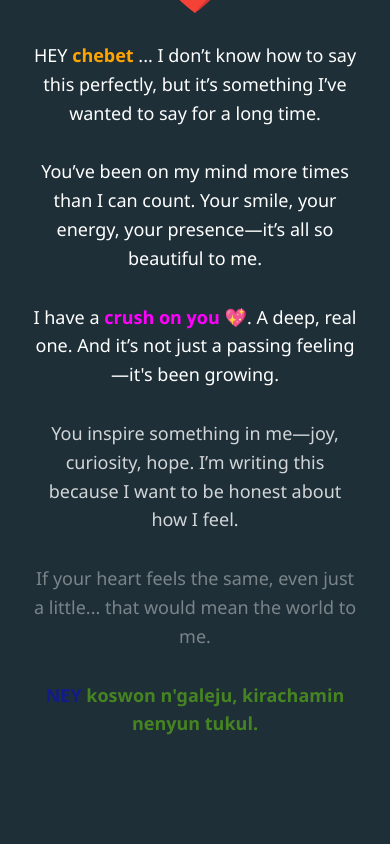
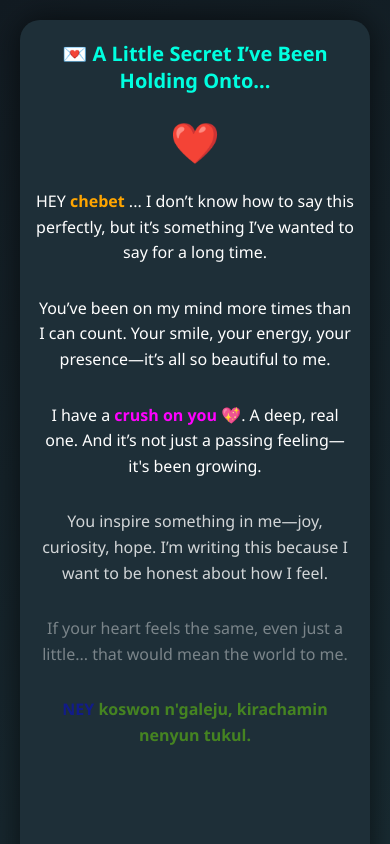
Before and after one commit to korgoren1/ney-chebet, a plain HTML site: page index.html in a window 390 px wide. Shown: the top 844 px of the page. Drawn offline with Linux system fonts and the light colour scheme.

Commit message:
Update index.html

```diff
--- a/index.html
+++ b/index.html
@@ -8,6 +8,8 @@
   <meta charset="UTF-8">
   <title>My Secret Confession 💖</title>
   <meta name="viewport" content="width=device-width, initial-scale=1.0">
+  <meta name="viewport" content="width=device-width, initial-scale=1.0">
+
 
   <style>
 
@@ -16,22 +18,26 @@
   font-family: 'Segoe UI', sans-serif;
   background: linear-gradient(145deg, #121b22, #1a2e35);
   color: white;
+  min-height: 100vh;
+  padding: 20px;
+  overflow-y: auto;
   display: flex;
   justify-content: center;
   align-items: center;
-      height: 100vh;
-      overflow: hidden;
 }
+
 .container {
+  width: 100%;
   max-width: 500px;
   background: #1e2f38;
   border-radius: 20px;
   box-shadow: 0 0 30px rgba(0,0,0,0.6);
-      padding: 40px 30px;
+  padding: 30px 20px;
   text-align: center;
   position: relative;
   animation: slideUp 1.5s ease-out;
 }
+
     @keyframes slideUp {
       from { transform: translateY(100px); opacity: 0; }
       to { transform: translateY(0); opacity: 1; }
@@ -101,7 +107,25 @@
     }
     .reply-box button:hover {
       background-color: #00c9b8;
-    } /* Your styles here */
+    }
+    @media (max-width: 400px) {
+  .container {
+    padding: 20px 15px;
+  }
+
+  h1 {
+    font-size: 20px;
+  }
+
+  p {
+    font-size: 16px;
+  }
+
+  .heart {
+    font-size: 40px;
+  }
+}
+/* Your styles here */
   </style>
 </head>
 <body>
```
Lines whose indentation alone changed are shown as unchanged.
